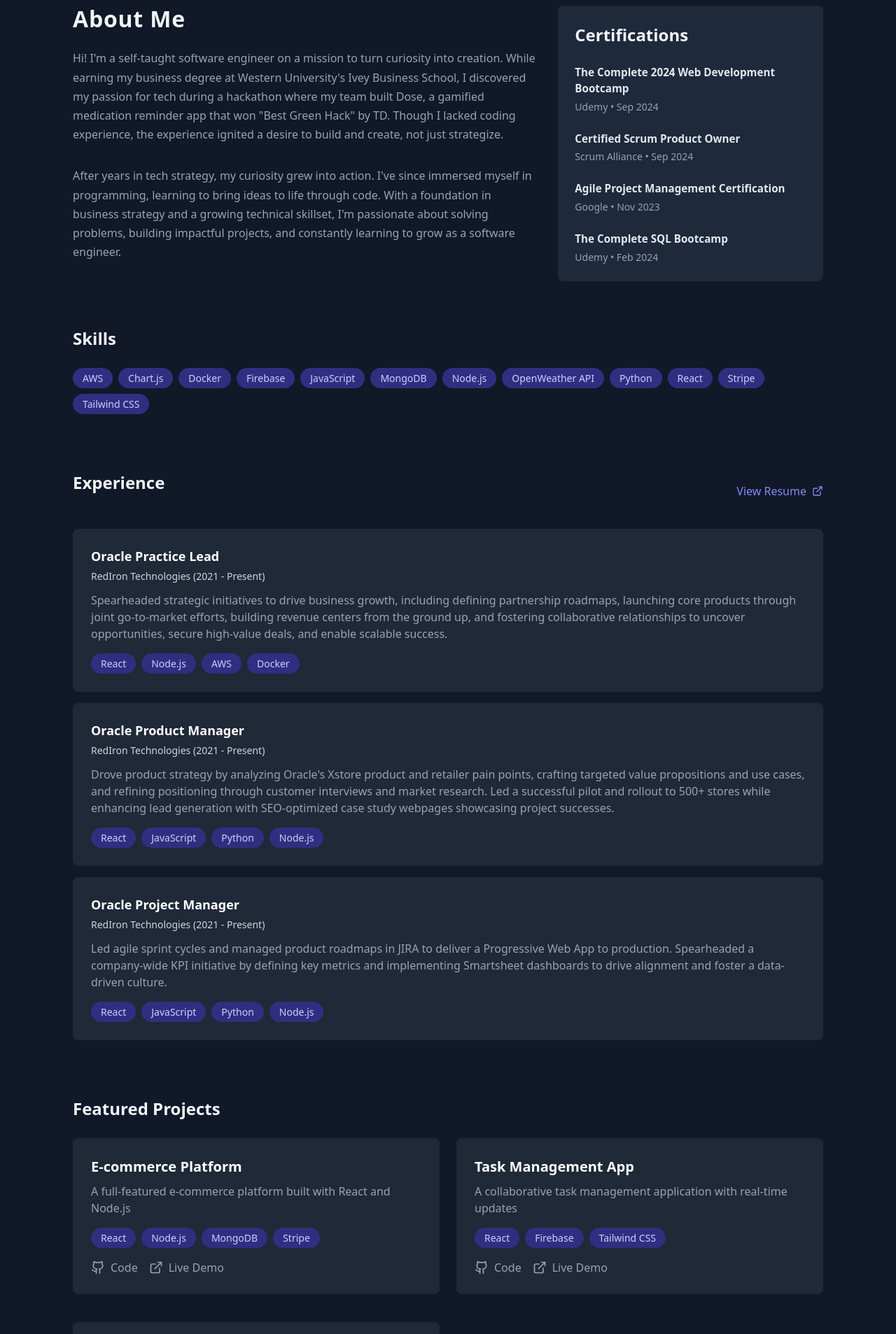
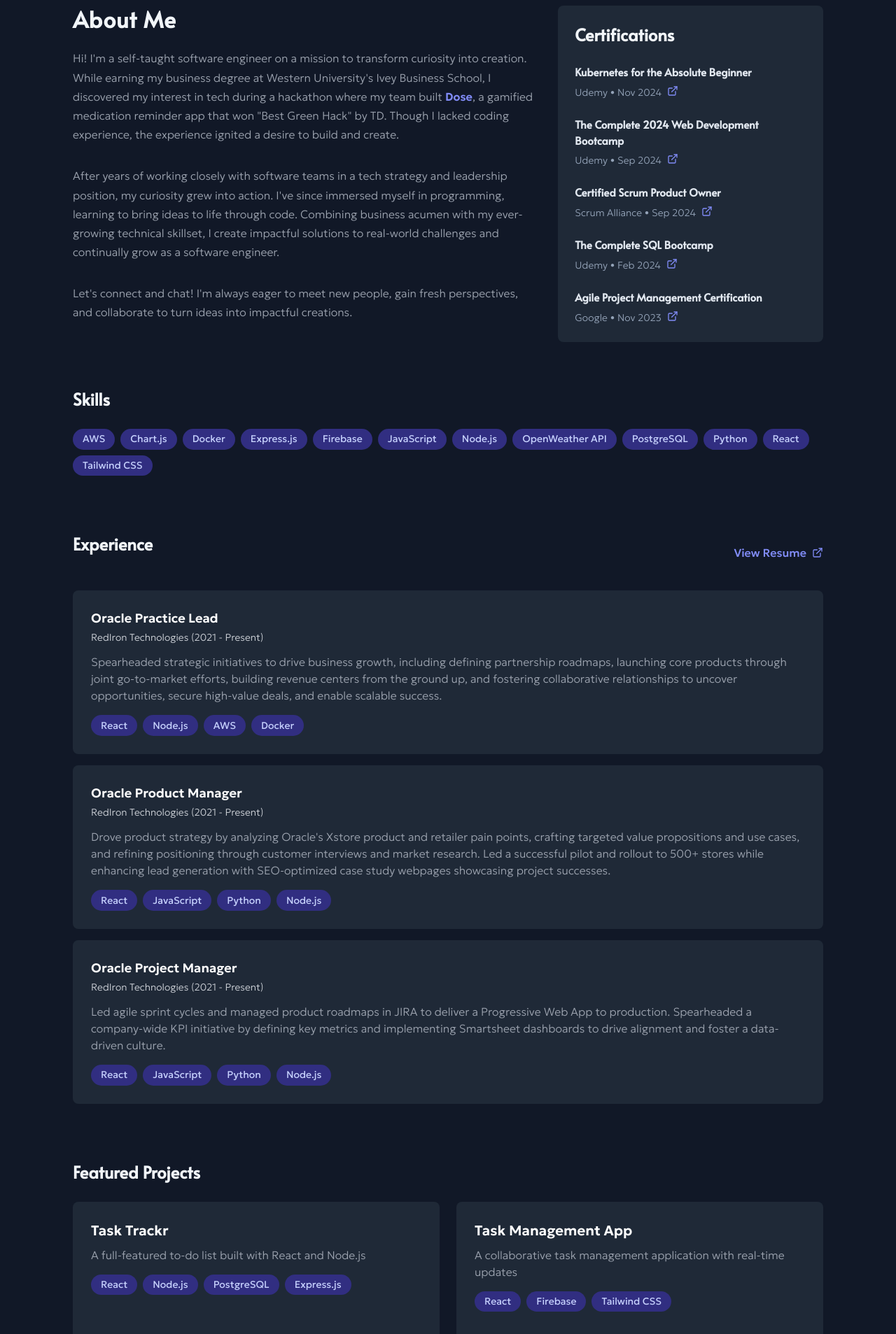
Before and after one commit to christinelinster/christine-lin, a React (Vite) app: page /about in a window 1280 px wide. Shown: the part 120-2027 px from the top of the page at 70% size. Built offline with nearby package versions, Linux system fonts and the light colour scheme.

Commit message:
add new typography

```diff
--- a/index.html
+++ b/index.html
@@ -2,12 +2,17 @@
 <html lang="en" class="dark">
   <head>
     <meta charset="UTF-8" />
-    <link rel="icon" type="image/svg+xml" href="/vite.svg" />
+    <link rel="icon" type="image/svg+xml" href="/src/assets/CL.svg" />
     <meta name="viewport" content="width=device-width, initial-scale=1.0" />
+
+    <link rel="preconnect" href="https://fonts.googleapis.com">
+    <link rel="preconnect" href="https://fonts.gstatic.com" crossorigin>
+    <link href="https://fonts.googleapis.com/css2?family=Alata&family=Geologica:wght@100..900&family=Jost:ital,wght@0,100..900;1,100..900&family=Manrope:wght@200..800&family=Poppins:ital,wght@0,100;0,200;0,300;0,400;0,500;0,600;0,700;0,800;0,900;1,100;1,200;1,300;1,400;1,500;1,600;1,700;1,800;1,900&display=swap" rel="stylesheet">
     <title>My Portfolio</title>
   </head>
   <body class="bg-white dark:bg-gray-900">
     <div id="root"></div>
+
     <script type="module" src="/src/main.jsx"></script>
   </body>
 </html>
--- a/src/components/ProjectRole.jsx
+++ b/src/components/ProjectRole.jsx
@@ -1,6 +1,6 @@
-import { Github, ExternalLink } from 'lucide-react';
-import SkillTag from './SkillTag';
-import '../styles/project-role.css';
+import { Github, ExternalLink } from "lucide-react";
+import SkillTag from "./SkillTag";
+import "../styles/project-role.css";
 
 export default function ProjectRole({
   title,
@@ -10,10 +10,18 @@
   live,
   id,
   onSkillClick,
-  highlightedSkill
+  highlightedSkill,
 }) {
   return (
-    <div id={id} className={`project-role ${highlightedSkill && skills.includes(highlightedSkill) ? 'highlighted' : ''}`}>
+    <div
+      id={id}
+      className={`project-role ${
+        highlightedSkill && skills.includes(highlightedSkill)
+          ? "highlighted"
+          : ""
+      }`}
+    >
+      <div className="project-role-content">
         <dt className="project-role-title">{title}</dt>
         <dd className="project-role-description">{description}</dd>
         <div className="project-role-skills">
@@ -26,6 +34,8 @@
             />
           ))}
         </div>
+      </div>
+
       <div className="project-role-links">
         <a
           href={github}
--- a/src/index.css
+++ b/src/index.css
@@ -2,3 +2,12 @@
 @import 'tailwindcss/base';
 @import 'tailwindcss/components';
 @import 'tailwindcss/utilities';
+
+html{
+    font-family: "Geologica";
+    font-weight: 200;
+}
+
+h1, h2, h3, h4, label{
+    font-family: "Alata";
+}
--- a/src/pages/About.jsx
+++ b/src/pages/About.jsx
@@ -1,81 +1,93 @@
-import { useState } from 'react';
-import {ExternalLink } from 'lucide-react';
-import SkillTag from '../components/SkillTag';
-import ExperienceRole from '../components/ExperienceRole';
-import ProjectRole from '../components/ProjectRole';
-import '../styles/about.css';
+import { useState } from "react";
+import { ExternalLink } from "lucide-react";
+import SkillTag from "../components/SkillTag";
+import ExperienceRole from "../components/ExperienceRole";
+import ProjectRole from "../components/ProjectRole";
+import "../styles/about.css";
 
+//update the certifictions div to match the contact page div for contact information
+//update links
 
-const skills = ['React', 'JavaScript', 'Node.js', 'Python', 'AWS', 'Docker'];
+const skills = ["React", "JavaScript", "Node.js", "Python", "AWS", "Docker"];
 
 const certifications = [
   {
-    title: 'The Complete 2024 Web Development Bootcamp',
-    issuer: 'Udemy',
-    date: 'Sep 2024'
+    title: "Kubernetes for the Absolute Beginner",
+    issuer: "Udemy",
+    date: "Nov 2024",
   },
   {
-    title: 'Certified Scrum Product Owner',
-    issuer: 'Scrum Alliance',
-    date: 'Sep 2024'
+    title: "The Complete 2024 Web Development Bootcamp",
+    issuer: "Udemy",
+    date: "Sep 2024",
   },
   {
-    title: 'Agile Project Management Certification',
-    issuer: 'Google',
-    date: 'Nov 2023'
+    title: "Certified Scrum Product Owner",
+    issuer: "Scrum Alliance",
+    date: "Sep 2024",
   },
   {
-    title: 'The Complete SQL Bootcamp',
-    issuer: 'Udemy',
-    date: 'Feb 2024'
-  }
+    title: "The Complete SQL Bootcamp",
+    issuer: "Udemy",
+    date: "Feb 2024",
+  },
+  {
+    title: "Agile Project Management Certification",
+    issuer: "Google",
+    date: "Nov 2023",
+  },
 ];
 
 const experiences = [
   {
-    title: 'Oracle Practice Lead',
-    company: 'RedIron Technologies',
-    period: '2021 - Present',
-    description: 'Spearheaded strategic initiatives to drive business growth, including defining partnership roadmaps, launching core products through joint go-to-market efforts, building revenue centers from the ground up, and fostering collaborative relationships to uncover opportunities, secure high-value deals, and enable scalable success.',
-    skills: ['React', 'Node.js', 'AWS', 'Docker']
+    title: "Oracle Practice Lead",
+    company: "RedIron Technologies",
+    period: "2021 - Present",
+    description:
+      "Spearheaded strategic initiatives to drive business growth, including defining partnership roadmaps, launching core products through joint go-to-market efforts, building revenue centers from the ground up, and fostering collaborative relationships to uncover opportunities, secure high-value deals, and enable scalable success.",
+    skills: ["React", "Node.js", "AWS", "Docker"],
   },
   {
-    title: 'Oracle Product Manager',
-    company: 'RedIron Technologies',
-    period: '2021 - Present',
-    description: 'Drove product strategy by analyzing Oracle\'s Xstore product and retailer pain points, crafting targeted value propositions and use cases, and refining positioning through customer interviews and market research. Led a successful pilot and rollout to 500+ stores while enhancing lead generation with SEO-optimized case study webpages showcasing project successes.',
-    skills: ['React', 'JavaScript', 'Python', 'Node.js']
+    title: "Oracle Product Manager",
+    company: "RedIron Technologies",
+    period: "2021 - Present",
+    description:
+      "Drove product strategy by analyzing Oracle's Xstore product and retailer pain points, crafting targeted value propositions and use cases, and refining positioning through customer interviews and market research. Led a successful pilot and rollout to 500+ stores while enhancing lead generation with SEO-optimized case study webpages showcasing project successes.",
+    skills: ["React", "JavaScript", "Python", "Node.js"],
   },
   {
-    title: 'Oracle Project Manager',
-    company: 'RedIron Technologies',
-    period: '2021 - Present',
-    description: 'Led agile sprint cycles and managed product roadmaps in JIRA to deliver a Progressive Web App to production. Spearheaded a company-wide KPI initiative by defining key metrics and implementing Smartsheet dashboards to drive alignment and foster a data-driven culture.',
-    skills: ['React', 'JavaScript', 'Python', 'Node.js']
-  }
+    title: "Oracle Project Manager",
+    company: "RedIron Technologies",
+    period: "2021 - Present",
+    description:
+      "Led agile sprint cycles and managed product roadmaps in JIRA to deliver a Progressive Web App to production. Spearheaded a company-wide KPI initiative by defining key metrics and implementing Smartsheet dashboards to drive alignment and foster a data-driven culture.",
+    skills: ["React", "JavaScript", "Python", "Node.js"],
+  },
 ];
 
 const projects = [
   {
-    title: 'E-commerce Platform',
-    description: 'A full-featured e-commerce platform built with React and Node.js',
-    skills: ['React', 'Node.js', 'MongoDB', 'Stripe'],
-    github: 'https://github.com',
-    live: 'https://example.com',
+    title: "Task Trackr",
+    description: "A full-featured to-do list built with React and Node.js",
+    skills: ["React", "Node.js", "PostgreSQL", "Express.js"],
+    github: "https://github.com",
+    live: "https://example.com",
   },
   {
-    title: 'Task Management App',
-    description: 'A collaborative task management application with real-time updates',
-    skills: ['React', 'Firebase', 'Tailwind CSS'],
-    github: 'https://github.com',
-    live: 'https://example.com',
+    title: "Task Management App",
+    description:
+      "A collaborative task management application with real-time updates",
+    skills: ["React", "Firebase", "Tailwind CSS"],
+    github: "https://github.com",
+    live: "https://example.com",
   },
   {
-    title: 'Weather Dashboard',
-    description: 'A weather dashboard with detailed forecasts and interactive maps',
-    skills: ['React', 'OpenWeather API', 'Chart.js'],
-    github: 'https://github.com',
-    live: 'https://example.com',
+    title: "Weather Dashboard",
+    description:
+      "A weather dashboard with detailed forecasts and interactive maps",
+    skills: ["React", "OpenWeather API", "Chart.js"],
+    github: "https://github.com",
+    live: "https://example.com",
   },
 ];
 
@@ -87,12 +99,18 @@
 
     if (skill) {
       // Find first experience or project with this skill
-      const firstExperience = experiences.find(exp => exp.skills.includes(skill));
-      const firstProject = projects.find(proj => proj.skills.includes(skill));
+      const firstExperience = experiences.find((exp) =>
+        exp.skills.includes(skill)
+      );
+      const firstProject = projects.find((proj) => proj.skills.includes(skill));
 
       // Get the DOM elements
-      const experienceElement = firstExperience ? document.getElementById(`role-${firstExperience.skills[0]}`) : null;
-      const projectElement = firstProject ? document.getElementById(`project-${firstProject.skills[0]}`) : null;
+      const experienceElement = firstExperience
+        ? document.getElementById(`role-${firstExperience.skills[0]}`)
+        : null;
+      const projectElement = firstProject
+        ? document.getElementById(`project-${firstProject.skills[0]}`)
+        : null;
 
       // Scroll to whichever element appears first in the DOM
       if (experienceElement && projectElement) {
@@ -100,46 +118,74 @@
         const projectRect = projectElement.getBoundingClientRect();
 
         if (experienceRect.top <= projectRect.top) {
-          experienceElement.scrollIntoView({ behavior: 'smooth', block: 'center' });
+          experienceElement.scrollIntoView({
+            behavior: "smooth",
+            block: "center",
+          });
         } else {
-          projectElement.scrollIntoView({ behavior: 'smooth', block: 'center' });
+          projectElement.scrollIntoView({
+            behavior: "smooth",
+            block: "center",
+          });
         }
       } else if (experienceElement) {
-        experienceElement.scrollIntoView({ behavior: 'smooth', block: 'center' });
+        experienceElement.scrollIntoView({
+          behavior: "smooth",
+          block: "center",
+        });
       } else if (projectElement) {
-        projectElement.scrollIntoView({ behavior: 'smooth', block: 'center' });
+        projectElement.scrollIntoView({ behavior: "smooth", block: "center" });
       }
     }
   };
 
   // Update skills array to include all unique skills from both experiences and projects
-  const allSkills = [...new Set([
-    ...skills,
-    ...projects.flatMap(project => project.skills),
-    ...experiences.flatMap(experience => experience.skills)
-  ])].sort();
+  const allSkills = [
+    ...new Set([
+      ...skills,
+      ...projects.flatMap((project) => project.skills),
+      ...experiences.flatMap((experience) => experience.skills),
+    ]),
+  ].sort();
 
   return (
     <div className="about-container">
       <div className="about-content">
-        <div className='about-grid'>
+        <div className="about-grid">
           <div className="about-section">
             <div className="about-flex">
               <div className="about-main">
                 <h2 className="about-title">About Me</h2>
                 <div className="about-text">
                   <p className="about-description">
-                    Hi! I'm a self-taught software engineer on a mission to turn curiosity into creation.
-                    While earning my business degree at Western University's Ivey Business School,
-                    I discovered my passion for tech during a hackathon where my team built Dose,
-                    a gamified medication reminder app that won "Best Green Hack" by TD. Though I lacked coding experience,
-                    the experience ignited a desire to build and create, not just strategize.
+                    Hi! I'm a self-taught software engineer on a mission to
+                    transform curiosity into creation. While earning my business
+                    degree at Western University's Ivey Business School, I
+                    discovered my interest in tech during a hackathon where my
+                    team built{" "}
+                    <a
+                      className="about-link"
+                      href="https://www.devpost.com/software/dose-lt7i2o"
+                    >
+                      Dose
+                    </a>
+                    , a gamified medication reminder app that won "Best Green
+                    Hack" by TD. Though I lacked coding experience, the
+                    experience ignited a desire to build and create.
                   </p>
                   <p className="about-description">
-                    After years in tech strategy, my curiosity grew into action.
-                    I've since immersed myself in programming, learning to bring ideas to life through code.
-                    With a foundation in business strategy and a growing technical skillset, I'm passionate about solving problems,
-                    building impactful projects, and constantly learning to grow as a software engineer.
+                    After years of working closely with software teams in a tech
+                    strategy and leadership position, my curiosity grew into
+                    action. I've since immersed myself in programming, learning
+                    to bring ideas to life through code. Combining business
+                    acumen with my ever-growing technical skillset, I create
+                    impactful solutions to real-world challenges and continually
+                    grow as a software engineer.
+                  </p>
+                  <p className="about-description">
+                    Let's connect and chat! I'm always eager to meet new people,
+                    gain fresh perspectives, and collaborate to turn ideas into
+                    impactful creations.
                   </p>
                 </div>
               </div>
@@ -149,9 +195,17 @@
                   {certifications.map((cert, index) => (
                     <div key={index} className="certification-item">
                       <h4 className="certification-title">{cert.title}</h4>
-                      <p className="certification-details">
-                        {cert.issuer} • {cert.date}
-                      </p>
+                      <a
+                        href=""
+                        target="_blank"
+                        rel="noopener noreferrer"
+                        className="certification-link"
+                      >
+                        <p className="certification-details">
+                          {cert.issuer} • {cert.date}
+                        </p>
+                        <ExternalLink className="h-4 w-4" />
+                      </a>
                     </div>
                   ))}
                 </div>
--- a/src/styles/about.css
+++ b/src/styles/about.css
@@ -1,3 +1,12 @@
+.about-link{
+  color: #818cf8;
+  font-weight: 600;
+}
+
+.about-link:hover{
+  color: #6366f1;
+}
+
 .about-container {
   padding: 2rem;
   max-width: 1200px;
@@ -64,7 +73,7 @@
   }
 }
 .dark .certifications-section {
-  background-color: #1e293b;
+  background-color: #1f2937;
 }
 
 .certification-item {
@@ -73,6 +82,28 @@
 
 .certification-item:last-child {
   margin-bottom: 0;
+}
+
+.certification-link{
+  display: inline-flex;
+  align-items: top;
+  gap: 0.5rem;
+  color: #4f46e5;
+  text-decoration: none;
+  font-weight: 200;
+  transition: color 0.2s;
+}
+
+.dark .certification-link {
+  color: #818cf8;
+}
+
+.certification-link:hover {
+  color: #4338ca;
+}
+
+.dark .certification-link:hover {
+  color: #6366f1;
 }
 
 .certification-title {
--- a/src/styles/project-role.css
+++ b/src/styles/project-role.css
@@ -5,6 +5,12 @@
   transition: all 0.3s ease;
   border: 2px solid transparent;
   margin-bottom: 1rem;
+  display: flex;
+  flex-direction: column;
+}
+
+.project-role-content{
+  flex:1;
 }
 
 .dark .project-role {
--- a/src/styles/projects.css
+++ b/src/styles/projects.css
@@ -55,7 +55,8 @@
   max-width: 42rem;
   margin-left: auto;
   margin-right: auto;
-  font-size: 1.25rem;
+  font-size: 1.1rem;
+  font-weight: 400;
   color: #6b7280;
 }
 
--- a/src/styles/skill-tag.css
+++ b/src/styles/skill-tag.css
@@ -1,10 +1,10 @@
 .skill-tag {
   display: inline-flex;
   align-items: center;
-  padding: 0.125rem 0.75rem;
+  padding: 0.15rem 0.75rem;
   border-radius: 9999px;
   font-size: 0.875rem;
-  font-weight: 500;
+  font-weight: 400;
   background-color: #e0e7ff;
   color: #4338ca;
   transition: all 0.2s;
```
Also changed, not shown: src/pages/Home.jsx (+7 -4 lines), src/styles/project-card.css (+8 -4 lines), src/assets/CL.svg (added). Lines whose indentation alone changed are shown as unchanged.
